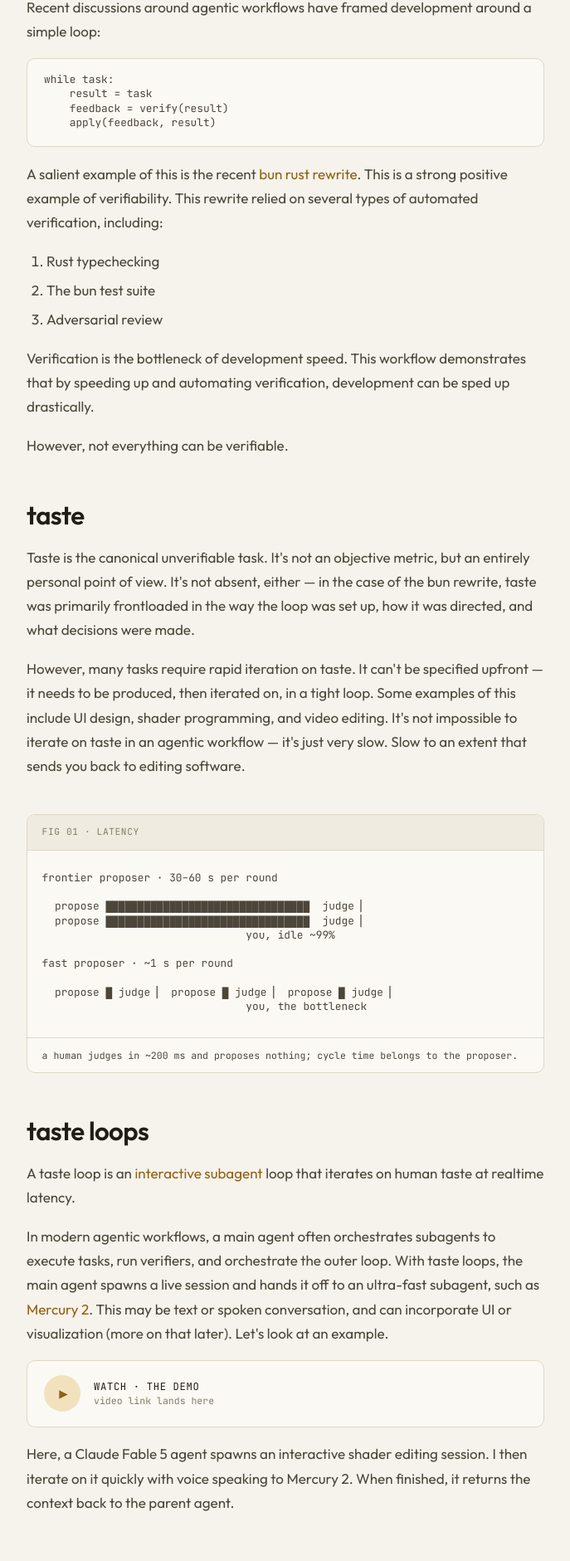
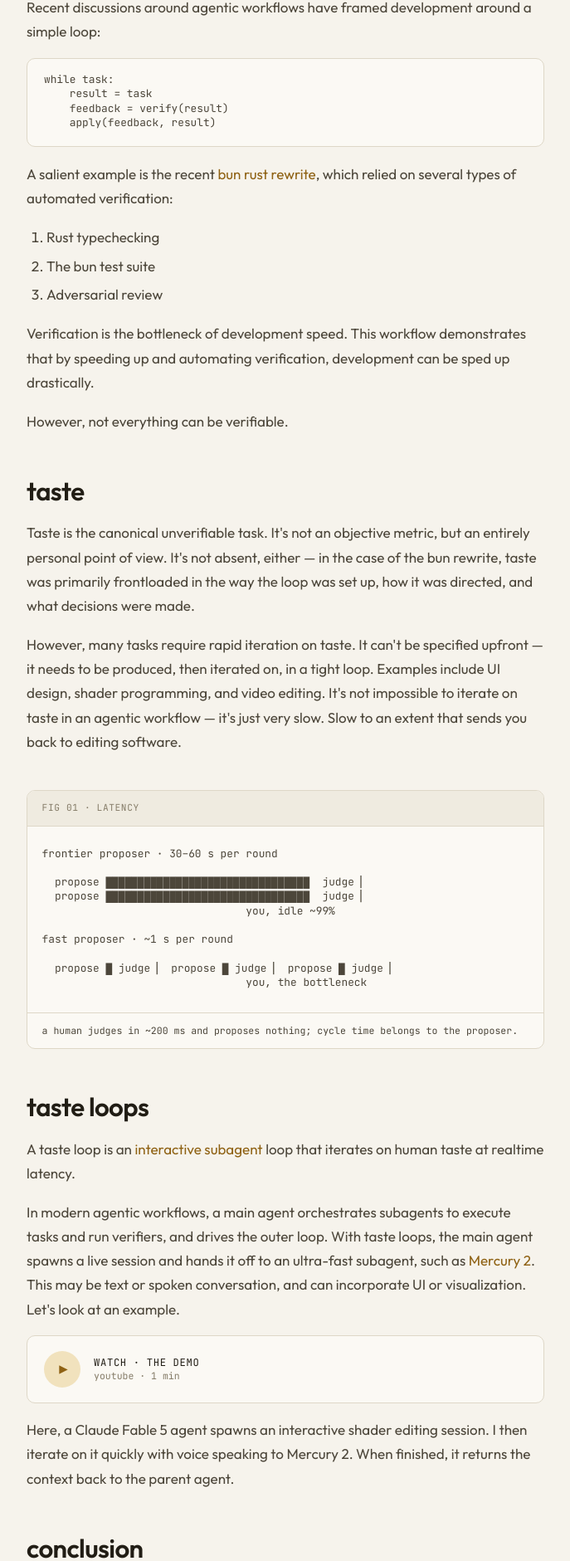
Before and after one commit to dylanebert/taste-loops, a Svelte app: page / in a window 1280 px wide. Shown: the part 531-2412 px from the top of the page at 83% size, without its empty margins (296-983 px from the left). Built offline with nearby package versions, Linux system fonts and the light colour scheme.

Commit message:
cut pass + demo block links the youtube short

```diff
--- a/src/App.svelte
+++ b/src/App.svelte
@@ -48,10 +48,9 @@
     </div>
 
     <p>
-      A salient example of this is the recent
-      <a href="https://bun.com/blog/bun-in-rust">bun rust rewrite</a>. This is
-      a strong positive example of verifiability. This rewrite relied on
-      several types of automated verification, including:
+      A salient example is the recent
+      <a href="https://bun.com/blog/bun-in-rust">bun rust rewrite</a>, which
+      relied on several types of automated verification:
     </p>
     <ol>
       <li>Rust typechecking</li>
@@ -77,8 +76,7 @@
     <p>
       However, many tasks require rapid iteration on taste. It can't be
       specified upfront — it needs to be produced, then iterated on, in a tight
-      loop. Some examples of this include UI design, shader programming, and
-      video editing. It's not impossible to iterate on taste in an agentic
+      loop. Examples include UI design, shader programming, and video editing. It's not impossible to iterate on taste in an agentic
       workflow — it's just very slow. Slow to an extent that sends you back to
       editing software.
     </p>
@@ -100,23 +98,23 @@
       > loop that iterates on human taste at realtime latency.
     </p>
     <p>
-      In modern agentic workflows, a main agent often orchestrates subagents
-      to execute tasks, run verifiers, and orchestrate the outer loop. With
-      taste loops, the main agent spawns a live session and hands it off to an
+      In modern agentic workflows, a main agent orchestrates subagents to
+      execute tasks and run verifiers, and drives the outer loop. With taste
+      loops, the main agent spawns a live session and hands it off to an
       ultra-fast subagent, such as
       <a href="https://www.inceptionlabs.ai/blog/introducing-mercury-2"
         >Mercury 2</a
       >. This may be text or spoken conversation, and can incorporate UI or
-      visualization (more on that later). Let's look at an example.
+      visualization. Let's look at an example.
     </p>
 
-    <div class="video" id="watch">
+    <a class="video" id="watch" href="https://youtube.com/shorts/vkAt-KS6I_U">
       <span class="play" aria-hidden="true">▶</span>
       <span class="video-text">
         <span class="video-label">watch · the demo</span>
-        <span class="video-sub">video link lands here</span>
+        <span class="video-sub">youtube · 1 min</span>
       </span>
-    </div>
+    </a>
 
     <p>
       Here, a Claude Fable 5 agent spawns an interactive shader editing
```
